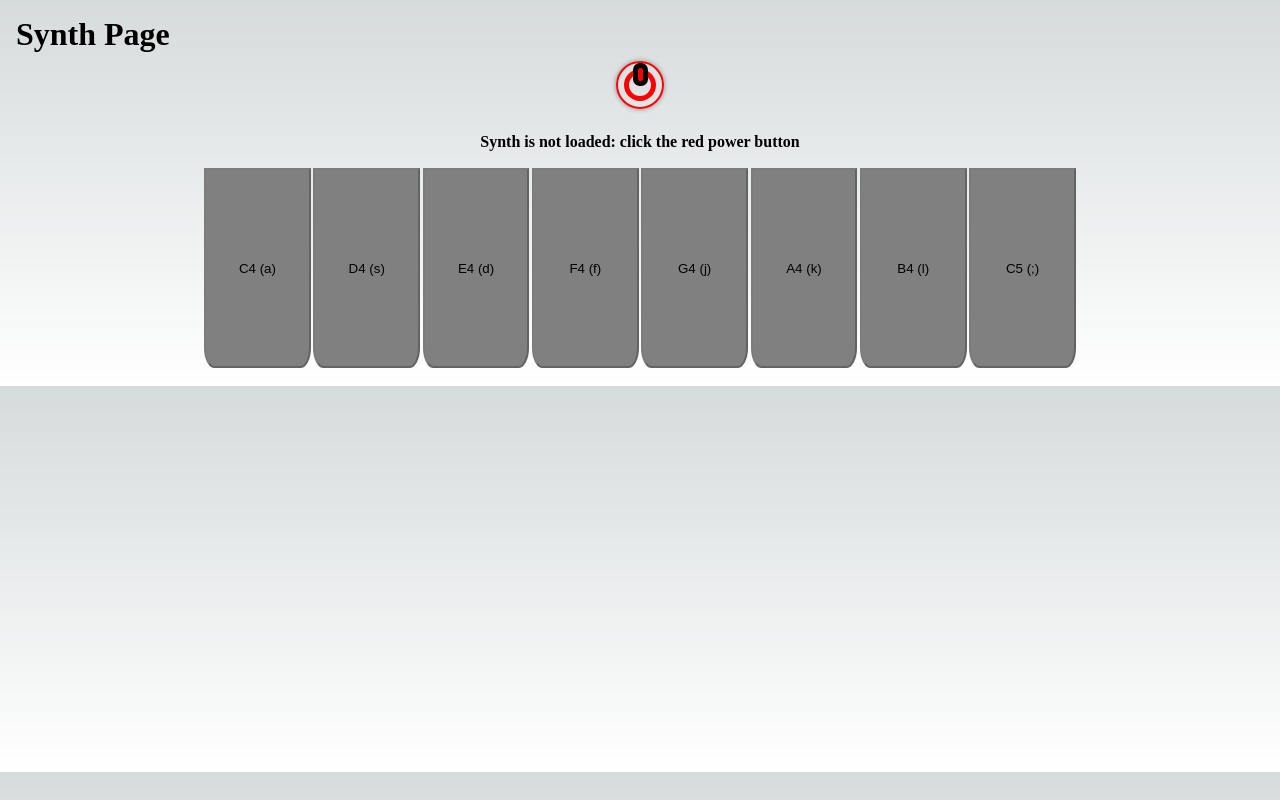
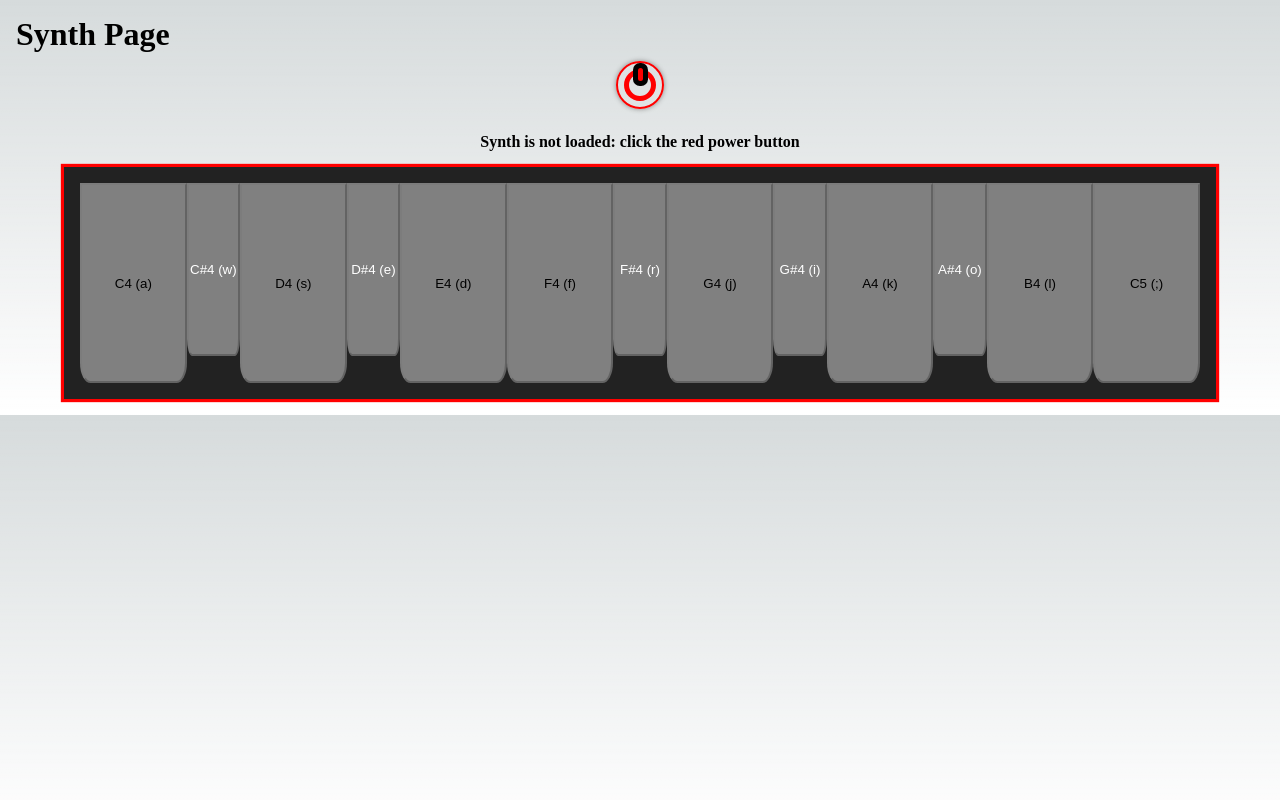
Before and after one commit to benjorama/synth, a Next.js app: page /synth in a window 1280 px wide. Built offline with nearby package versions, Linux system fonts and the light colour scheme.

Commit message:
Adds black keys and styling

```diff
--- /dev/null
+++ b/src/components/BlackKey.tsx
@@ -0,0 +1,42 @@
+import React, { useState } from 'react';
+import styles from '@/styles/Synth.module.css'
+import { getState, setState } from '@/State';
+import { SynthKeyProps } from './SynthKey';
+
+export function BlackKey({ synth, keyboardKey, pitch, keyDown, onClick, enabled = false }: SynthKeyProps) {
+  function handleMouseDown() {
+    if (synth) {
+      synth.triggerAttack(pitch)
+      setState({ keysClicked: getState().keysClicked.concat([pitch]) })
+    }
+  }
+
+  function handleMouseUp() {
+    if (synth) {
+      synth.triggerRelease()
+      setState({ keysClicked: getState().keysClicked.filter(i => i !== pitch) })
+    }
+  }
+
+  const enabledKey = (
+    <button
+      className={keyDown || onClick ? styles.blackKeyDown : styles.blackKey}
+      onMouseDown={handleMouseDown}
+      onMouseUp={handleMouseUp}
+    >{`${pitch} (${keyboardKey})`}</button>
+  )
+
+  const disabledKey = (
+    <button
+      className={keyDown || onClick ? styles.blackKeyDown : styles.blackKey}
+      onMouseDown={handleMouseDown}
+      onMouseUp={handleMouseUp}
+      disabled
+    >{`${pitch} (${keyboardKey})`}</button>
+  )
+
+  if (enabled)
+    return enabledKey
+
+  return disabledKey
+}
--- a/src/components/Keyboard.tsx
+++ b/src/components/Keyboard.tsx
@@ -1,9 +1,10 @@
 import React, { KeyboardEvent, useState } from 'react'
 import styles from '@/styles/Synth.module.css'
 import { PowerButton } from './PowerButton'
-import { SynthKey } from './SynthKey'
+import { WhiteKey } from './WhiteKey'
 import * as Tone from 'tone'
 import { getState, setState } from '@/State'
+import { BlackKey } from './BlackKey'
 
 export function Keyboard() {
   const [power, setPower] = useState<boolean>(false)
@@ -12,7 +13,10 @@ export function Keyboard() {
   const [keysClicked, setKeysClicked] = useState<string[]>([])
   const [octave, setOctave] = useState<number>(4)
 
-  const allowedUserKeys = ['a', 's', 'd', 'f', 'j', 'k', 'l', ';', 'g', 'h']
+  const allowedUserKeys = ['a', 's', 'd', 'f', 'j', 'k', 'l', ';', 'g', 'h', 'w', 'e', 'r', 'i', 'o']
+  const whiteKeys = ['a', 's', 'd', 'f', 'j', 'k', 'l']
+  const blackKeys = ['w', 'e', '', 'r', 'i', 'o'] // Extra blank char to account for the jump from E to F during iteration
+  const pitches = ['C', 'D', 'E', 'F', 'G', 'A', 'B']
 
   async function handleClickPowerButton() {
     setPower(!power)
@@ -20,7 +24,7 @@ export function Keyboard() {
     if (!power) {
       await Tone.start()
       let synths = []
-      for (let i = 0; i < 8; i++)
+      for (let i = 0; i < 13; i++)
         synths.push(new Tone.Synth().toDestination())
       setSynthList(synths)
 
@@ -42,6 +46,13 @@ export function Keyboard() {
       key === 'k' ? synthList[5].triggerAttack(`A${octave}`) : ''
       key === 'l' ? synthList[6].triggerAttack(`B${octave}`) : ''
       key === ';' ? synthList[7].triggerAttack(`C${octave + 1}`) : ''
+
+      key === 'w' ? synthList[8].triggerAttack(`C#${octave}`) : ''
+      key === 'e' ? synthList[9].triggerAttack(`D#${octave}`) : ''
+      key === 'r' ? synthList[10].triggerAttack(`F#${octave}`) : ''
+      key === 'i' ? synthList[11].triggerAttack(`G#${octave}`) : ''
+      key === 'o' ? synthList[12].triggerAttack(`A#${octave}`) : ''
+
       key === 'g' ? setOctave(octave - 1) : ''
       key === 'h' ? setOctave(octave + 1) : ''
 
@@ -63,12 +74,73 @@ export function Keyboard() {
       key === 'l' ? synthList[6].triggerRelease() : ''
       key === ';' ? synthList[7].triggerRelease() : ''
 
+      key === 'w' ? synthList[8].triggerRelease() : ''
+      key === 'e' ? synthList[9].triggerRelease() : ''
+      key === 'r' ? synthList[10].triggerRelease() : ''
+      key === 'i' ? synthList[11].triggerRelease() : ''
+      key === 'o' ? synthList[12].triggerRelease() : ''
+
       setKeysPressed(keysPressed.filter(k => k !== key))
     }
   }
 
   function handleMouse() {
     setKeysClicked(getState().keysClicked)
+  }
+
+  const getSharp = (pitch: string) => pitch.slice(0, 1) + "#" + pitch.slice(1)
+
+  const keys = () => {
+    let keys: JSX.Element[] = []
+
+    pitches.forEach((pitch, i) => {
+      let keyCombo: JSX.Element
+
+      if (pitch.includes('E') || pitch.includes('B')) {
+        const keyboardKey = pitch.includes('E') ? 'd' : 'l'
+
+        keyCombo = <WhiteKey synth={synthList[0]}
+            keyboardKey={keyboardKey}
+            pitch={`${pitch}${octave}`}
+            keyDown={keysPressed.includes(keyboardKey)}
+            onClick={keysClicked.includes(`${pitch}${octave}`)}
+            enabled={power}
+            key={i} />
+
+      } else {
+        keyCombo = (
+          <div className={styles.keyComboContainer} key={i}>
+            <WhiteKey synth={synthList[0]}
+              keyboardKey={whiteKeys[i]}
+              pitch={`${pitch}${octave}`}
+              keyDown={keysPressed.includes(whiteKeys[i])}
+              onClick={keysClicked.includes(`${pitch}${octave}`)}
+              enabled={power} />
+
+            <BlackKey synth={synthList[0]}
+              keyboardKey={blackKeys[i]}
+              pitch={getSharp(`${pitch}${octave}`)}
+              keyDown={keysPressed.includes(blackKeys[i])}
+              onClick={keysClicked.includes(getSharp(`${pitch}${octave}`))}
+              enabled={power} />
+          </div>
+        )
+      }
+
+      keys.push(keyCombo)
+    })
+
+    const nextOctaveC = <WhiteKey synth={synthList[0]}
+            keyboardKey={';'}
+            pitch={`C${octave + 1}`}
+            keyDown={keysPressed.includes(';')}
+            onClick={keysClicked.includes(`C${octave + 1}`)}
+            enabled={power}
+            key={pitches.length + 1} />
+
+    keys.push(nextOctaveC)
+
+    return keys
   }
 
   return (
@@ -82,16 +154,9 @@ export function Keyboard() {
       <PowerButton onClick={handleClickPowerButton} power={power} />
       <p>Synth is {synthList.length > 0 ? 'loaded' : 'not loaded: click the red power button'}</p>
       <div
-        className={styles.keyboard}
+        className={power ? styles.keyboardOn : styles.keyboardOff}
       >
-        <SynthKey synth={synthList[0]} keyboardKey="a" pitch={`C${octave}`} keyDown={keysPressed.includes('a')} onClick={keysClicked.includes(`C${octave}`)} enabled={power} />
-        <SynthKey synth={synthList[1]} keyboardKey="s" pitch={`D${octave}`} keyDown={keysPressed.includes('s')} onClick={keysClicked.includes(`D${octave}`)} enabled={power} />
-        <SynthKey synth={synthList[2]} keyboardKey="d" pitch={`E${octave}`} keyDown={keysPressed.includes('d')} onClick={keysClicked.includes(`E${octave}`)} enabled={power} />
-        <SynthKey synth={synthList[3]} keyboardKey="f" pitch={`F${octave}`} keyDown={keysPressed.includes('f')} onClick={keysClicked.includes(`F${octave}`)} enabled={power} />
-        <SynthKey synth={synthList[4]} keyboardKey="j" pitch={`G${octave}`} keyDown={keysPressed.includes('j')} onClick={keysClicked.includes(`G${octave}`)} enabled={power} />
-        <SynthKey synth={synthList[5]} keyboardKey="k" pitch={`A${octave}`} keyDown={keysPressed.includes('k')} onClick={keysClicked.includes(`A${octave}`)} enabled={power} />
-        <SynthKey synth={synthList[6]} keyboardKey="l" pitch={`B${octave}`} keyDown={keysPressed.includes('l')} onClick={keysClicked.includes(`B${octave}`)} enabled={power} />
-        <SynthKey synth={synthList[7]} keyboardKey=";" pitch={`C${octave + 1}`} keyDown={keysPressed.includes(';')} onClick={keysClicked.includes(`C${octave + 1}`)} enabled={power} />
+        {keys()}
       </div>
     </div>
   )
--- a/src/components/SynthKey.tsx
+++ b/src/components/SynthKey.tsx
@@ -1,9 +1,6 @@
-import React, { useState } from 'react';
-import styles from '@/styles/Synth.module.css'
 import * as Tone from 'tone'
-import { getState, setState } from '@/State';
 
-interface SynthKeyProps {
+export interface SynthKeyProps {
     synth: Tone.Synth
     keyboardKey: string
     pitch: string
@@ -11,41 +8,3 @@ interface SynthKeyProps {
     onClick: boolean
     enabled: boolean
   }
-
-export function SynthKey({ synth, keyboardKey, pitch, keyDown, onClick, enabled = false }: SynthKeyProps) {
-  function handleMouseDown() {
-    if (synth) {
-      synth.triggerAttack(pitch)
-      setState({ keysClicked: getState().keysClicked.concat([pitch]) })
-    }
-  }
-
-  function handleMouseUp() {
-    if (synth) {
-      synth.triggerRelease()
-      setState({ keysClicked: getState().keysClicked.filter(i => i !== pitch) })
-    }
-  }
-
-  const enabledKey = (
-    <button
-      className={keyDown || onClick ? styles.keyDown : styles.key}
-      onMouseDown={handleMouseDown}
-      onMouseUp={handleMouseUp}
-    >{`${pitch} (${keyboardKey})`}</button>
-  )
-
-  const disabledKey = (
-    <button
-      className={keyDown || onClick ? styles.keyDown : styles.key}
-      onMouseDown={handleMouseDown}
-      onMouseUp={handleMouseUp}
-      disabled
-    >{`${pitch} (${keyboardKey})`}</button>
-  )
-
-  if (enabled)
-    return enabledKey
-
-  return disabledKey
-}
--- /dev/null
+++ b/src/components/WhiteKey.tsx
@@ -0,0 +1,42 @@
+import React, { useState } from 'react';
+import styles from '@/styles/Synth.module.css'
+import { getState, setState } from '@/State';
+import { SynthKeyProps } from './SynthKey';
+
+export function WhiteKey({ synth, keyboardKey, pitch, keyDown, onClick, enabled = false }: SynthKeyProps) {
+  function handleMouseDown() {
+    if (synth) {
+      synth.triggerAttack(pitch)
+      setState({ keysClicked: getState().keysClicked.concat([pitch]) })
+    }
+  }
+
+  function handleMouseUp() {
+    if (synth) {
+      synth.triggerRelease()
+      setState({ keysClicked: getState().keysClicked.filter(i => i !== pitch) })
+    }
+  }
+
+  const enabledKey = (
+    <button
+      className={keyDown || onClick ? styles.whiteKeyDown : styles.whiteKey}
+      onMouseDown={handleMouseDown}
+      onMouseUp={handleMouseUp}
+    >{`${pitch} (${keyboardKey})`}</button>
+  )
+
+  const disabledKey = (
+    <button
+      className={keyDown || onClick ? styles.whiteKeyDown : styles.whiteKey}
+      onMouseDown={handleMouseDown}
+      onMouseUp={handleMouseUp}
+      disabled
+    >{`${pitch} (${keyboardKey})`}</button>
+  )
+
+  if (enabled)
+    return enabledKey
+
+  return disabledKey
+}
--- a/src/styles/Synth.module.css
+++ b/src/styles/Synth.module.css
@@ -104,29 +104,61 @@
   width: 4em;
 }
 
-.keyboard {
+.keyboardOn {
    align-items: center;
    display: flex;
    justify-content: center;
- }
+   padding: 1em;
+   background-color: #222222;
+   box-shadow: 0px 0px 1px 3px lime;
+}
 
- .keyboard button:disabled {
+.keyboardOff {
+  align-items: center;
+  display: flex;
+  justify-content: center;
+  padding: 1em;
+  background-color: #222222;
+  box-shadow: 0px 0px 1px 3px red;
+}
+
+.keyboardOff button:disabled {
   background-color: gray;
- }
+}
 
-.key {
+.keyComboContainer {
+  display: flex;
+  flex-direction: row;
+}
+
+.whiteKey {
   height: 15em;
   width: 8em;
-  margin: 0.1em;
   border-radius: 0 0 10% 10%;
   background-color: white;
   color: black;
 }
 
-.keyDown {
+.whiteKeyDown {
   height: 15em;
   width: 8em;
   border-radius: 0 0 10% 10%;
   background-color: lime;
   color: black;
 }
+
+.blackKey {
+  height: 13em;
+  width: 4em;
+  border-radius: 0 0 10% 10%;
+  background-color: black;
+  color: white;
+}
+
+.blackKeyDown {
+  height: 13em;
+  width: 4em;
+  border-radius: 0 0 10% 10%;
+  background-color: lime;
+  color: black;
+}
```
Also changed, not shown: 1 other file (tests, documents, lock files or other folders). Lines whose indentation alone changed are shown as unchanged.
